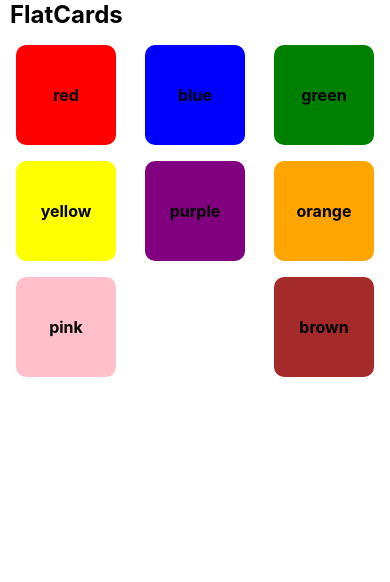
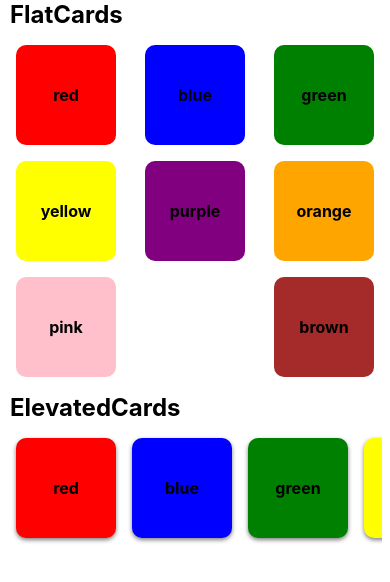
Before and after one commit to 007tickooayush/native_mark1, a React Native app: screen / in a window 390 px wide. Shown: the top 582 px of the page. Built offline with nearby package versions, Linux system fonts and the light colour scheme.

Commit message:
ElevatedCards with shadow properties

```diff
--- a/App.tsx
+++ b/App.tsx
@@ -25,6 +25,7 @@ import {
 } from 'react-native/Libraries/NewAppScreen';
 import FlatCards from './_components/FlatCards';
 import { decideTextColor, styles } from './_utils/utils';
+import ElevatedCards from './_components/ElevatedCards';
 
 let length = 100;
 
@@ -36,6 +37,7 @@ const App = (): React.JSX.Element => {
     <SafeAreaView >
       <ScrollView>
         <FlatCards />
+        <ElevatedCards />
       </ScrollView>
     </SafeAreaView>
   );
--- /dev/null
+++ b/_components/ElevatedCards.tsx
@@ -0,0 +1,27 @@
+import { View, Text, useColorScheme, ScrollView } from 'react-native'
+import React from 'react'
+import { colorsList, decideTextColor, styles } from '../_utils/utils';
+
+const ElevatedCards = () => {
+    const isDarkMode = useColorScheme() === 'dark';
+    const textColor = decideTextColor(isDarkMode);
+
+    return (
+        <View>
+            <Text style={[styles.headingText, textColor]}>ElevatedCards</Text>
+            <View style={[styles.container]}>
+                <ScrollView horizontal={true}>
+                    {
+                        colorsList.map((color, idx) =>
+                            <View style={[styles.card, styles.elevatedCard, { backgroundColor: color }]} key={idx}>
+                                <Text style={[styles.text, textColor]}>{color}</Text>
+                            </View>
+                        )
+                    }
+                </ScrollView>
+            </View>
+        </View>
+    )
+}
+
+export default ElevatedCards;
--- a/_utils/utils.ts
+++ b/_utils/utils.ts
@@ -36,6 +36,17 @@ export const styles = StyleSheet.create({
         borderRadius: 10,
         margin: 8,
     },
+    elevatedCard: {
+        // "card" properties + shadow properties
+        shadowColor: '#000000',
+        shadowOffset: {
+            width: 0,
+            height: 2,
+        },
+        shadowOpacity: 0.5,
+        shadowRadius: 4,
+        elevation: 8,
+    },
     headingText: {
         fontSize: 24,
         fontWeight: 'bold',
```
Also changed, not shown: _components/FlatCards.tsx (+0 -25 lines).
